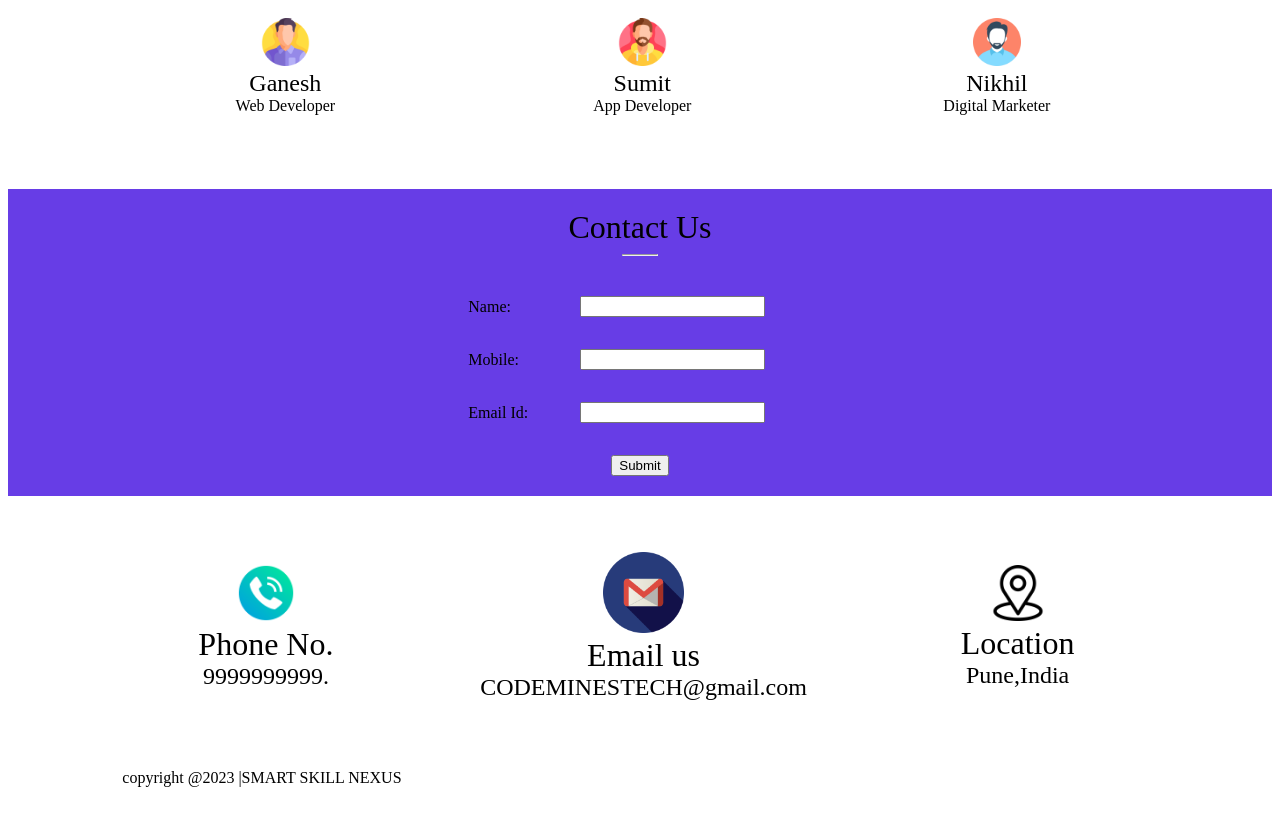
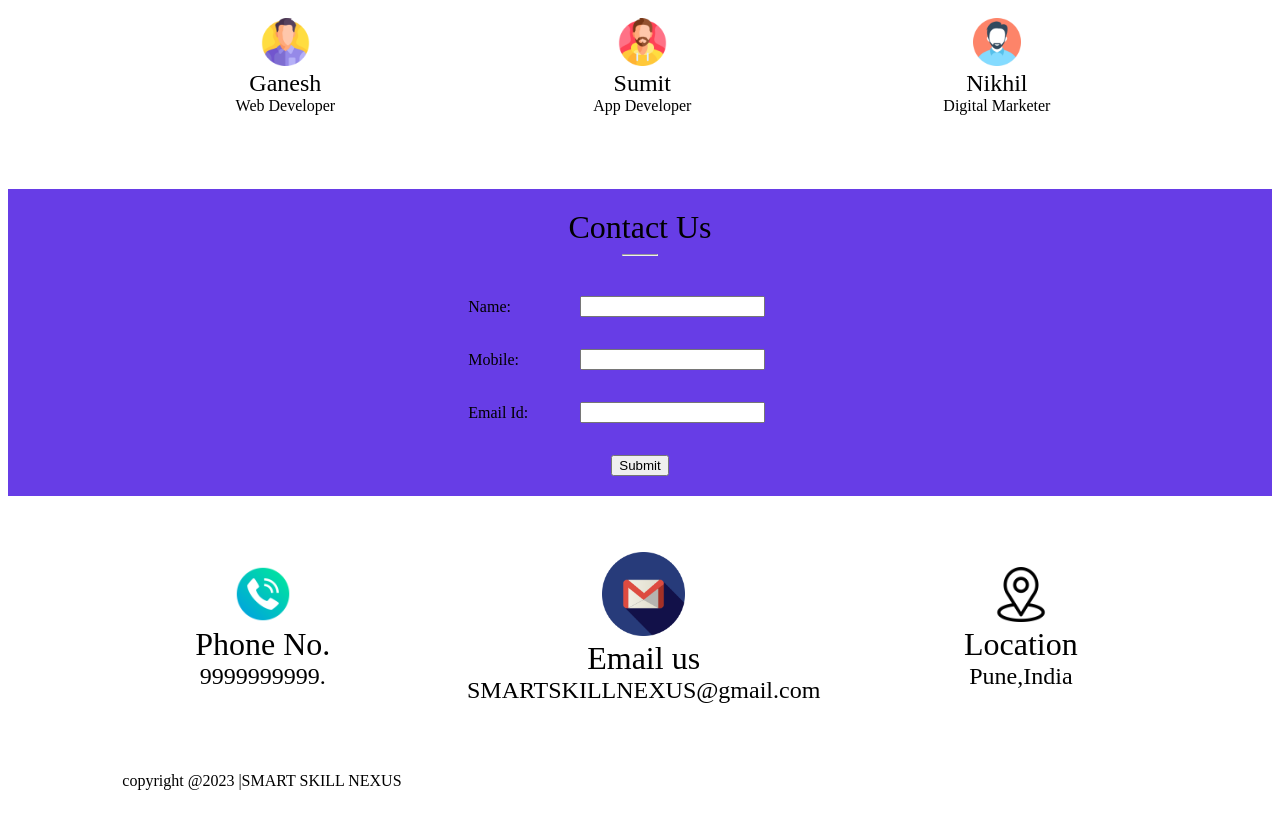
Before and after one commit to DevGanesh01/First-repo, a plain HTML site: page index.html in a window 1280 px wide. Shown: the part 1396-2214 px from the top of the page. Drawn offline with Linux system fonts and the light colour scheme.

Commit message:
Update index.html

```diff
--- a/index.html
+++ b/index.html
@@ -152,7 +152,7 @@
             </td>
                 <td><img src="gmail.png" width="20%"><br>
                     <font size="6" color="black">Email us</font><br>
-                    <font size="5" color="black">CODEMINESTECH@gmail.com</font><br></td>
+                    <font size="5" color="black">SMARTSKILLNEXUS@gmail.com</font><br></td>
                 <td><img src="location.png" width="20%"><br>
                     <font size="6" color="black">Location</font><br>
                     <font size="5" color="black">Pune,India</font><br></td>
```
